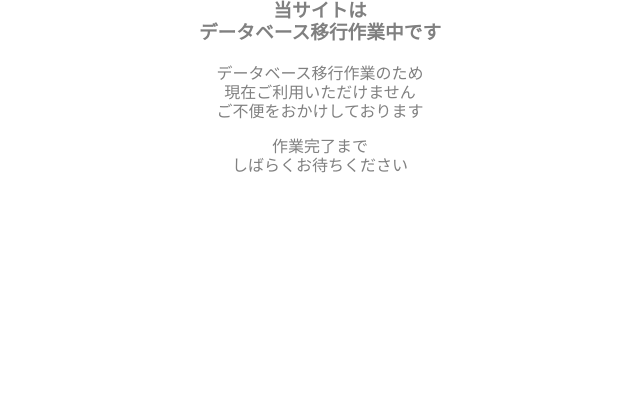
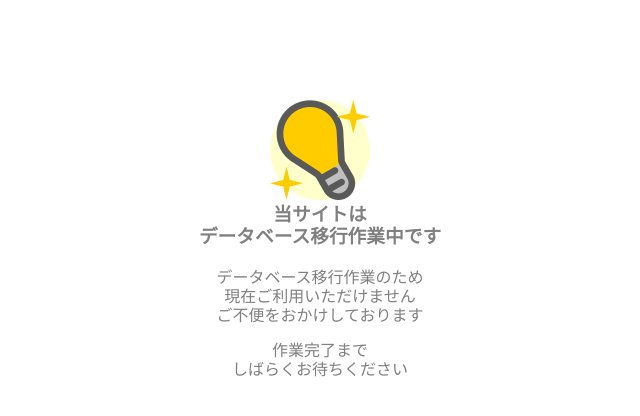
Before and after one commit to futacomms/aihapi.page, a plain HTML site: page index.html in a window 1280 px wide. Shown: the whole page, without its empty margins (320-960 px from the left). Drawn offline with Linux system fonts and the light colour scheme.

Commit message:
aihapi_mark.png

```diff
--- a/index.html
+++ b/index.html
@@ -34,9 +34,8 @@
 
 <body class="page">
   <div class="message">
-
+    <img src="images/aihapi_mark.png"></div>
     <!--
-    <img src="images/page_icon.png"></div>
     <h3>当サイトはメンテナンス中です</h3>
     <p>システムのメンテナンスのため<br>現在ご利用いただけません<br>ご不便をおかけしております</p>
     <p>メンテナンス作業完了まで<br>しばらくお待ちください</p>
```
Also changed, not shown: images/aihapi_mark.png (added).
